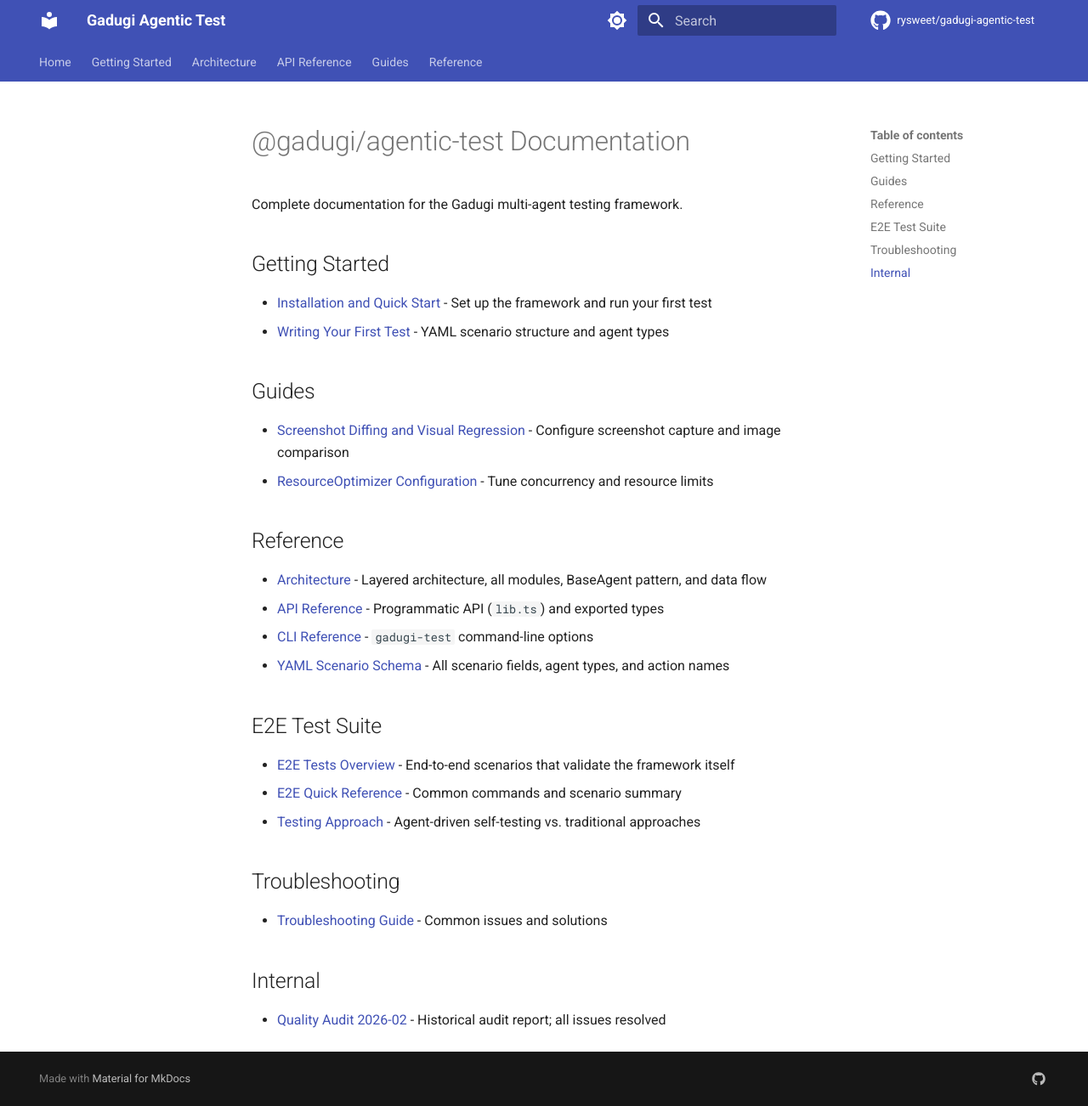
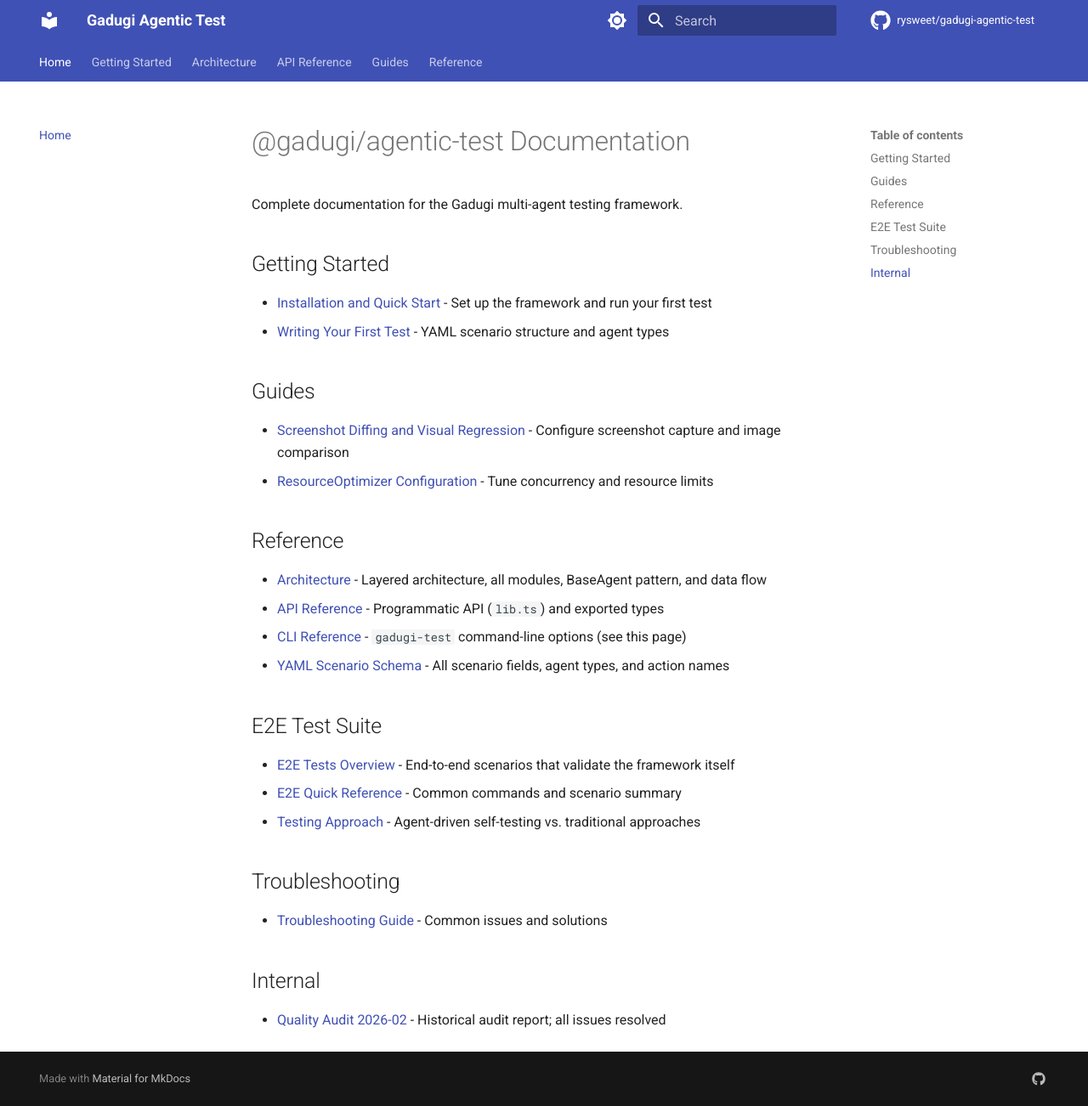
Before and after one commit to rysweet/gadugi-agentic-test, an MkDocs documentation site: the page built from docs/index.md, in a window 1280 px wide and 1302 px high. Shown: the whole window at 85% size. Built offline with MkDocs 1.6.1 and Material for MkDocs 9.7.7, drawn with Linux system fonts in a browser that asks for light colours; comment, search, counter and statistics services are not loaded.

Commit message:
fix: resolve MkDocs missing file warnings (#178)
MkDocs nav referenced root-level files (README.md, GETTING_STARTED.md,
CONTRIBUTING.md, TROUBLESHOOTING.md, CHANGELOG.md, scenarios/README.md)
but docs_dir is docs/, so MkDocs could not find them.

Fix B (CI copy step):
- Add "Copy root docs to docs/" step in .github/workflows/docs.yml before
  mkdocs gh-deploy; copies all referenced root .md files and scenario
  .yaml files into docs/ at build time (not committed to repo)

mkdocs.yml nav path corrections:
- Home: README.md → index.md (README.md conflicts with index.md in MkDocs)
- Architecture: docs/ARCHITECTURE.md → ARCHITECTURE.md (already in docs/)
- Screenshot Diffing: docs/screenshot-diff-guide.md → screenshot-diff-guide.md
- Resource Optimization: docs/ResourceOptimizer.md → ResourceOptimizer.md

Cross-reference fixes in source files (links use ../  but files are
served from within docs/ after CI copy):
- docs/index.md: remove ../  prefix from all root-relative links
- CONTRIBUTING.md: ./docs/ARCHITECTURE.md → ARCHITECTURE.md
- E2E_TESTS_README.md: ../README.md → index.md; ../X.md → X.md
- GETTING_STARTED.md: ./README.md → index.md
- scenarios/README.md: ../README.md → ../index.md

.gitignore: add entries for all CI-generated doc copies in docs/

Result: mkdocs build produces 0 warnings unrelated to api/ (which are
generated by typedoc in CI and not present locally).

Co-Authored-By: Claude Sonnet 4.6 (1M context) <noreply@anthropic.com>

```diff
--- a/docs/index.md
+++ b/docs/index.md
@@ -4,8 +4,8 @@ Complete documentation for the Gadugi multi-agent testing framework.
 
 ## Getting Started
 
-- [Installation and Quick Start](../GETTING_STARTED.md) - Set up the framework and run your first test
-- [Writing Your First Test](../scenarios/README.md) - YAML scenario structure and agent types
+- [Installation and Quick Start](GETTING_STARTED.md) - Set up the framework and run your first test
+- [Writing Your First Test](scenarios/README.md) - YAML scenario structure and agent types
 
 ## Guides
 
@@ -15,19 +15,19 @@ Complete documentation for the Gadugi multi-agent testing framework.
 ## Reference
 
 - [Architecture](./ARCHITECTURE.md) - Layered architecture, all modules, BaseAgent pattern, and data flow
-- [API Reference](../API_REFERENCE.md) - Programmatic API (`lib.ts`) and exported types
-- [CLI Reference](../README.md) - `gadugi-test` command-line options
-- [YAML Scenario Schema](../scenarios/README.md) - All scenario fields, agent types, and action names
+- [API Reference](API_REFERENCE.md) - Programmatic API (`lib.ts`) and exported types
+- [CLI Reference](index.md) - `gadugi-test` command-line options (see this page)
+- [YAML Scenario Schema](scenarios/README.md) - All scenario fields, agent types, and action names
 
 ## E2E Test Suite
 
-- [E2E Tests Overview](../E2E_TESTS_README.md) - End-to-end scenarios that validate the framework itself
-- [E2E Quick Reference](../E2E_QUICK_REFERENCE.md) - Common commands and scenario summary
-- [Testing Approach](../TEST_APPROACH_COMPARISON.md) - Agent-driven self-testing vs. traditional approaches
+- [E2E Tests Overview](E2E_TESTS_README.md) - End-to-end scenarios that validate the framework itself
+- [E2E Quick Reference](E2E_QUICK_REFERENCE.md) - Common commands and scenario summary
+- [Testing Approach](TEST_APPROACH_COMPARISON.md) - Agent-driven self-testing vs. traditional approaches
 
 ## Troubleshooting
 
-- [Troubleshooting Guide](../TROUBLESHOOTING.md) - Common issues and solutions
+- [Troubleshooting Guide](TROUBLESHOOTING.md) - Common issues and solutions
 
 ## Internal
 
--- a/mkdocs.yml
+++ b/mkdocs.yml
@@ -39,9 +39,9 @@ markdown_extensions:
       permalink: true
 
 nav:
-  - Home: README.md
+  - Home: index.md
   - Getting Started: GETTING_STARTED.md
-  - Architecture: docs/ARCHITECTURE.md
+  - Architecture: ARCHITECTURE.md
   - API Reference:
     - Overview: api/README.md
     - Classes:
@@ -83,8 +83,8 @@ nav:
   - Guides:
     - Contributing: CONTRIBUTING.md
     - Writing Scenarios: scenarios/README.md
-    - Screenshot Diffing: docs/screenshot-diff-guide.md
-    - Resource Optimization: docs/ResourceOptimizer.md
+    - Screenshot Diffing: screenshot-diff-guide.md
+    - Resource Optimization: ResourceOptimizer.md
   - Reference:
     - Troubleshooting: TROUBLESHOOTING.md
     - Changelog: CHANGELOG.md
```
Also changed, not shown: CONTRIBUTING.md (+1 -1 lines), E2E_TESTS_README.md (+4 -4 lines), GETTING_STARTED.md (+1 -1 lines), scenarios/README.md (+1 -1 lines), 2 other files.
